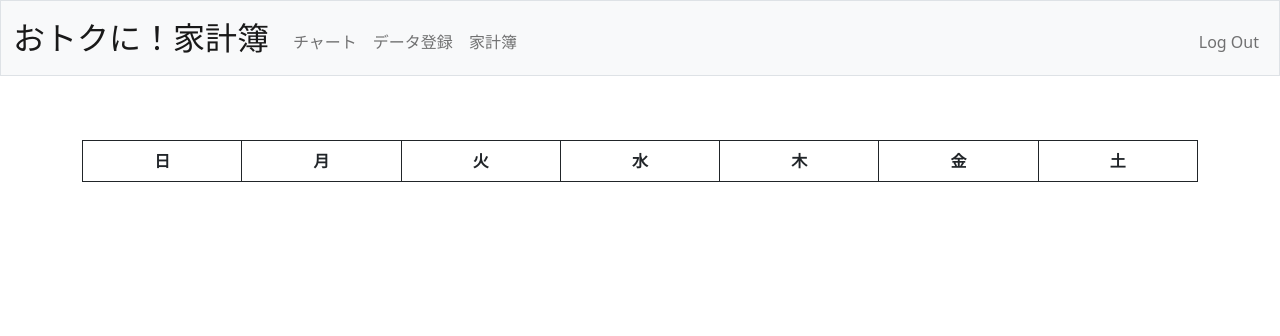
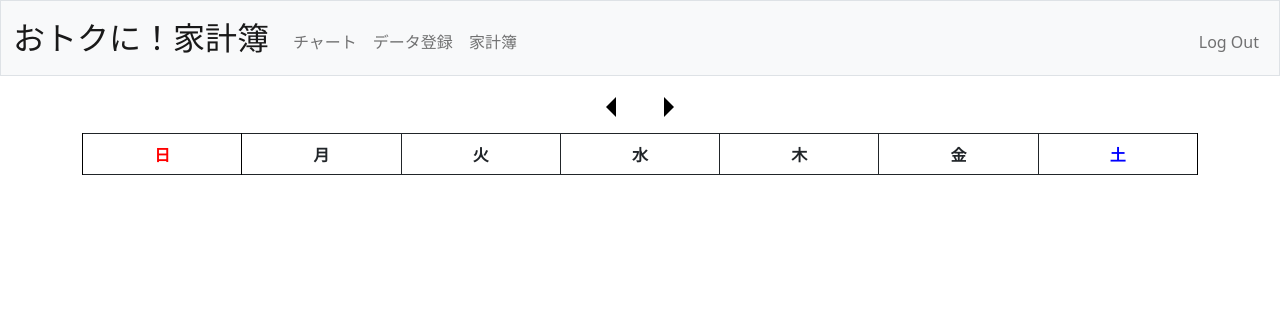
Before and after one commit to masatomo57/Indoor, a Flask app: page /kakeibo in a window 1280 px wide. Shown: the top 336 px of the page. Run offline with Flask 2, Linux system fonts and the light colour scheme; a user stored in the database is signed in; data comes from the database, SQL or seed files in the repository; lists and menus that the app fills with data are empty.

Commit message:
CSSの追加し忘れ

```diff
--- a/kakeibo/app.py
+++ b/kakeibo/app.py
@@ -8,6 +8,7 @@ from helpers import login_required, tax
 import csv
 import datetime
 import calendar
+import json
 import sqlite3
 
 # Configure application
@@ -415,10 +416,9 @@ def kakeibo():
 @app.route("/test", methods=["POST"])
 @login_required
 def test():
-    # year = request.form.get("year")
-    # month = request.form.get("month")
-    year = 2023
-    month = 2
+    data = request.json
+    year = data['year']
+    month = data['month']
     start_date = datetime.date(year,month,1)
     last_date = datetime.date(year,month,calendar.monthrange(year,month)[1])
     conn = sqlite3.connect('kakeibo.db')
--- a/kakeibo/templates/kakeibo/index.html
+++ b/kakeibo/templates/kakeibo/index.html
@@ -5,6 +5,79 @@
         <link rel="preconnect" href="https://fonts.googleapis.com">
         <link rel="preconnect" href="https://fonts.gstatic.com" crossorigin>
         <link href="https://fonts.googleapis.com/css2?family=Noto+Sans+JP&display=swap" rel="stylesheet">
+        <style>
+            .container {
+                font-family: 'Noto Sans JP', sans-serif;
+            }
+            a {
+                text-decoration: none;
+            }
+            th {
+                height: 30px;
+                text-align: center;
+            }
+            td {
+                height: 100px;
+            }
+            .today {
+                background: orange !important;
+            }
+            #prev, #month, #next {
+                display: inline-block;
+                vertical-align: middle;
+                margin: 0;
+            }
+            td:not(:empty):hover {
+                background-color: yellow;
+            }
+            #prev:hover {
+                background-color: yellow;
+            }
+            #next:hover {
+                background-color: yellow;
+            }
+            #form-container {
+                display: none;
+            }
+            .col-sm-4 {
+                padding-right: 70px;
+            }
+            #month {
+                padding-left: 20px;
+                padding-right: 20px;
+            }
+            .col-sm-8.offset-sm-2.text-center {
+                padding-bottom: 50px;
+            }
+            .first-table th:first-child, td:nth-child(7n+1) {
+                color: red;
+                border-color: black;
+            }
+            .first-table th:last-child, td:nth-child(7n) {
+                color: blue;
+                border-color: black;
+            }
+            .triangle-right{
+                border-style: solid;
+                border-width: 10px 0 10px 10px;
+                border-color: transparent transparent transparent black;
+                display: inline-block;
+                width: 0;
+                height: 0;
+            }
+            .triangle-left{
+                border-style: solid;
+                border-width: 10px 10px 10px 0;
+                border-color: transparent black transparent transparent;
+                display: inline-block;
+                width: 0;
+                height: 0;
+            }
+            .py-5 {
+                padding-top: 1rem!important;
+                padding-bottom: 3rem!important;
+            }
+        </style>
 {% endblock %}
 
 {% block main %}
@@ -45,7 +118,7 @@
         prevButton.addEventListener("click", function() {
             currentYear = (currentMonth == 1) ? currentYear - 1 : currentYear;
             currentMonth = (currentMonth == 1) ? 12 : currentMonth - 1;
-            dataMonth(currentYear, currentMonth);
+            dataMonth(currentYear, currentMonth + 1);
             displayCalendar();
         });
 
@@ -53,7 +126,7 @@
         nextButton.addEventListener("click", function() {
             currentYear = (currentMonth == 12) ? currentYear + 1 : currentYear;
             currentMonth = (currentMonth == 12) ? 1 : currentMonth + 1;
-            dataMonth(currentYear, currentMonth);
+            dataMonth(currentYear, currentMonth + 1);
             displayCalendar();
         });
 
```
